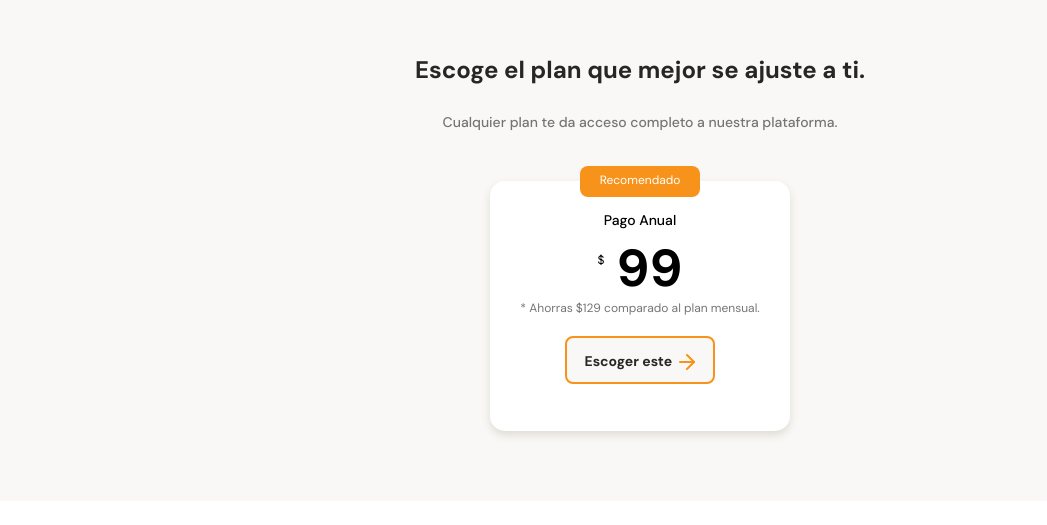
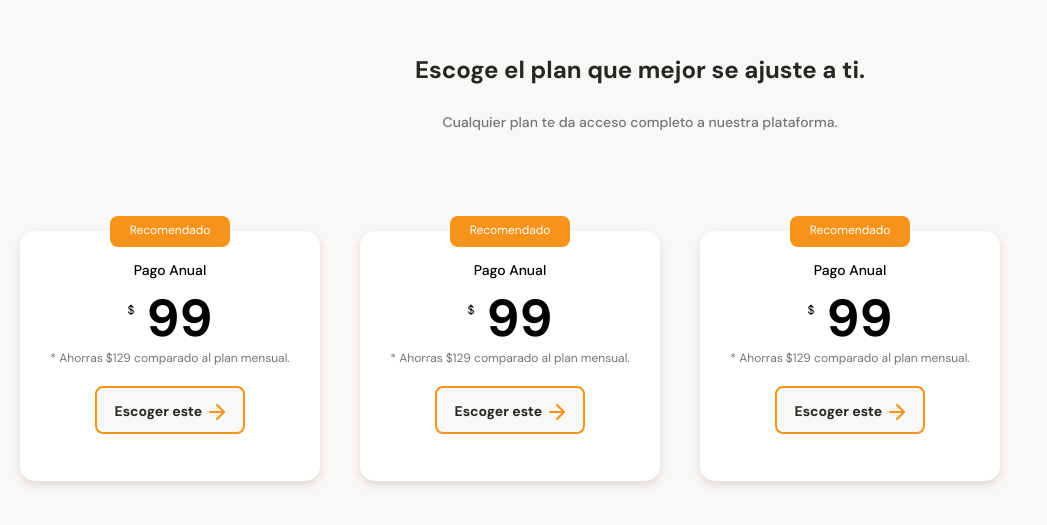
Before and after one commit to dampDev/mobileFirst, a plain HTML site: page index.html in a window 1280 px wide. Shown: the part 2433-2958 px from the top of the page, without its empty margins (0-1047 px from the left). Before the commit the page ends 2934 px from the top, so only its background shows below. Drawn offline with Linux system fonts and the light colour scheme.

Commit message:
agregamos scrolls

```diff
--- a/index.html
+++ b/index.html
@@ -119,6 +119,27 @@
                         <button class="plan-card--ca">Escoger este <span></span></button>
                     </div>
                 </article>
+
+                <article class="plans-container--card">
+                    <p class="recommended">Recomendado</p>
+                    <div class="plan-info-container">
+                        <h3 class="plan-card--title">Pago Anual</h3>
+                        <p class="plan-card--price"> <span>$</span> 99</p>
+                        <p class="plan-card--saving">* Ahorras $129 comparado al plan mensual.</p>
+                        <button class="plan-card--ca">Escoger este <span></span></button>
+                    </div>
+                </article>
+
+                <article class="plans-container--card">
+                    <p class="recommended">Recomendado</p>
+                    <div class="plan-info-container">
+                        <h3 class="plan-card--title">Pago Anual</h3>
+                        <p class="plan-card--price"> <span>$</span> 99</p>
+                        <p class="plan-card--saving">* Ahorras $129 comparado al plan mensual.</p>
+                        <button class="plan-card--ca">Escoger este <span></span></button>
+                    </div>
+                </article>
+
             </section>
         </section>
         <section></section>
--- a/style.css
+++ b/style.css
@@ -375,13 +375,23 @@ color: var(--bitcoin-orage);
     color: #757575;
 }
 
+.plans-container--slider {
+    display: flex;
+    height: 316px;
+    overflow-x: scroll;
+    overscroll-behavior-x: contain;
+    scroll-snap-type:x proximity;
+
+}
+
 .plans-container--card {
     position: relative;
+    scroll-snap-align: center;
     width: 70%;
     min-width: 230px;
     max-width: 300px;
     height: 250px;
-    margin: 50px auto 0 ;
+    margin: 50px 20px 0 ;
     padding: 0 15px;
     background-color: var(--just-white);
     border-radius: 15px;
```
